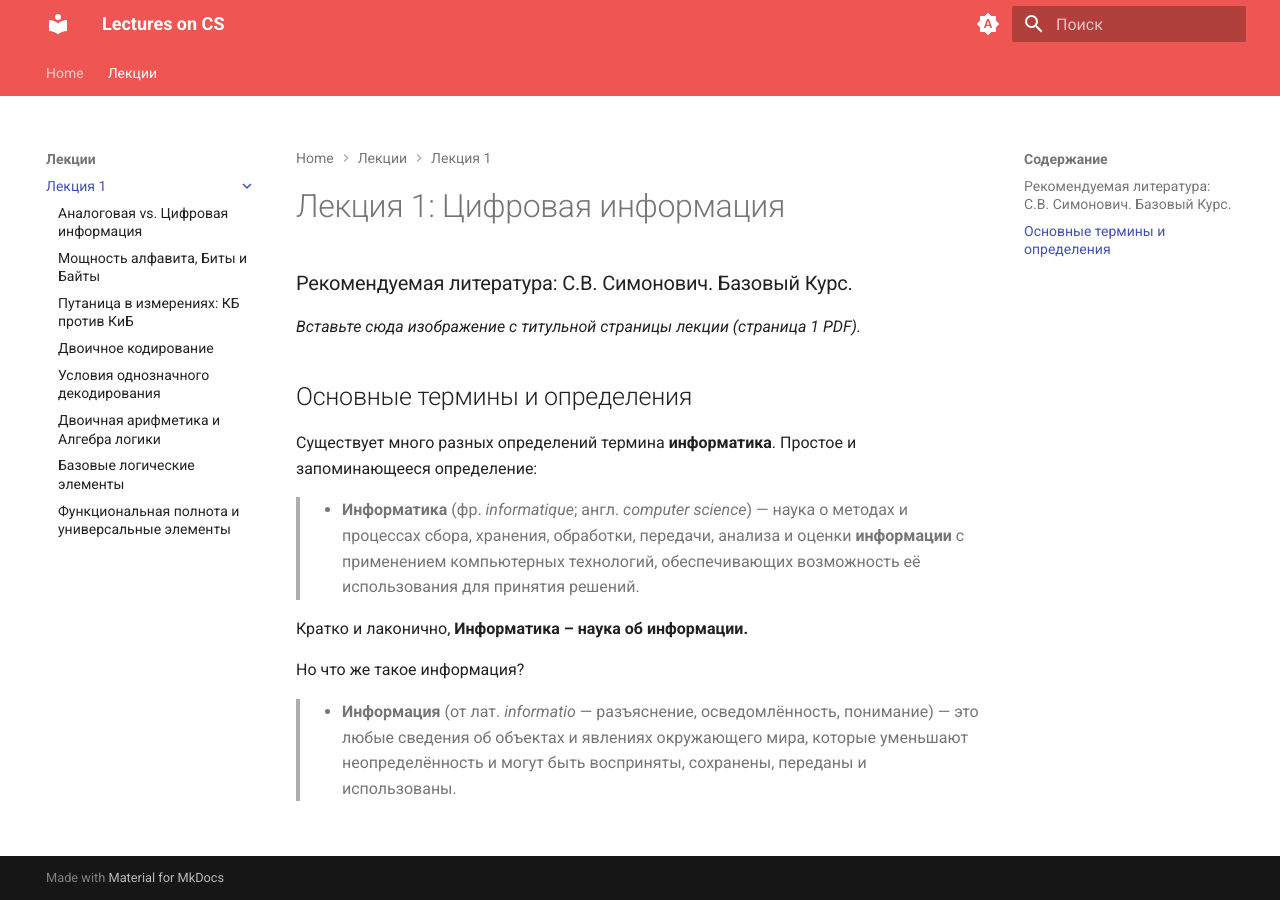
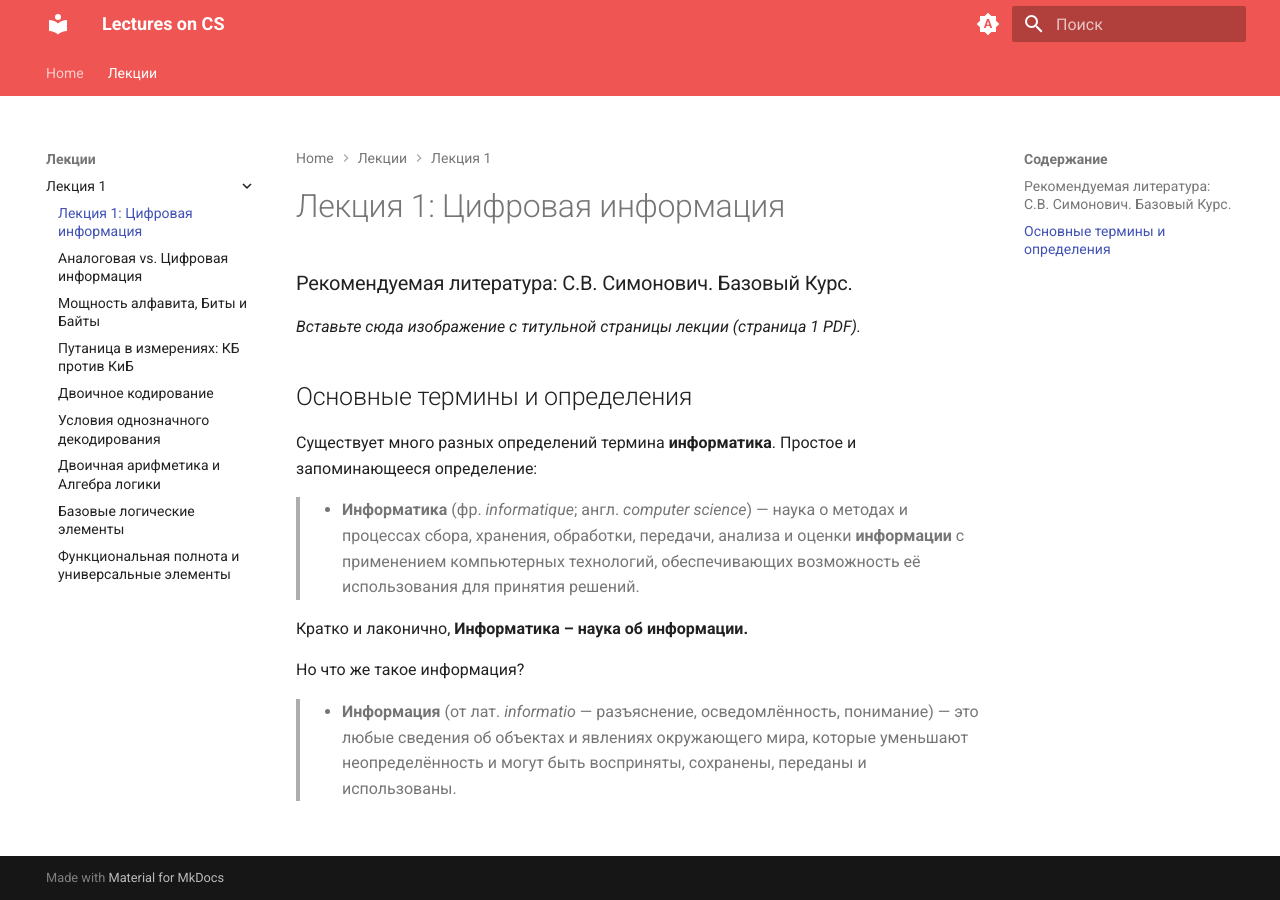
Before and after one commit to qepard/lecture_website, an MkDocs documentation site: the page built from src/lectures/lecture_one/index.md, in a window 1280 px wide. Built offline with MkDocs 1.6.1 and Material for MkDocs 9.7.7, drawn with Linux system fonts in a browser that asks for light colours.

Commit message:
Minor fix mkdocs.yml

```diff
--- a/mkdocs.yml
+++ b/mkdocs.yml
@@ -13,7 +13,7 @@ theme:
     - navigation.tabs
     - navigation.tracking
     - navigation.path
-    - navigation.indexes
+    # - navigation.indexes
   palette:
     - media: "(prefers-color-scheme)"
       scheme: default
```
